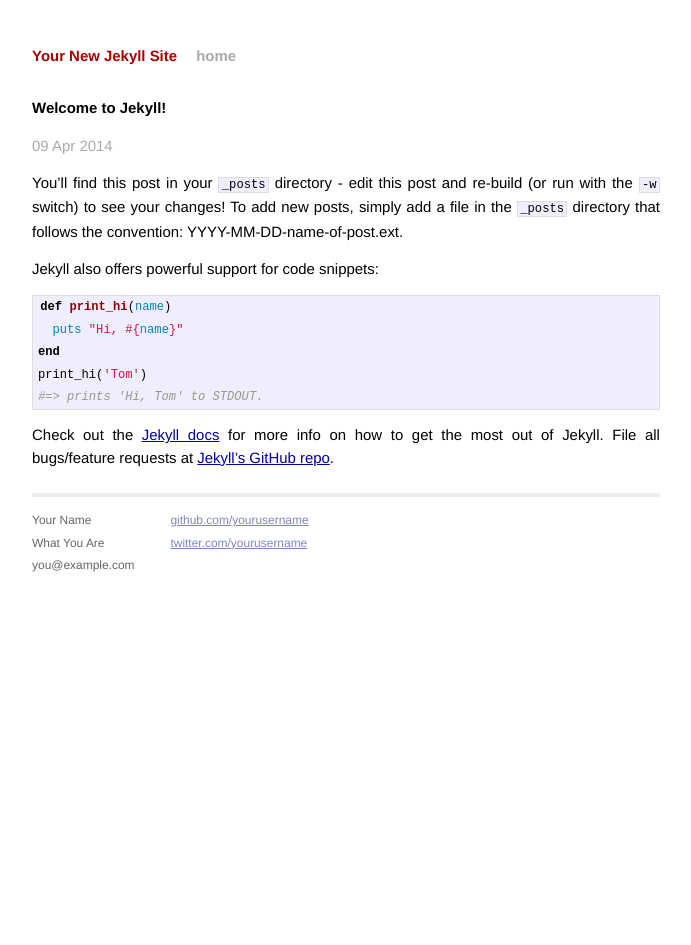
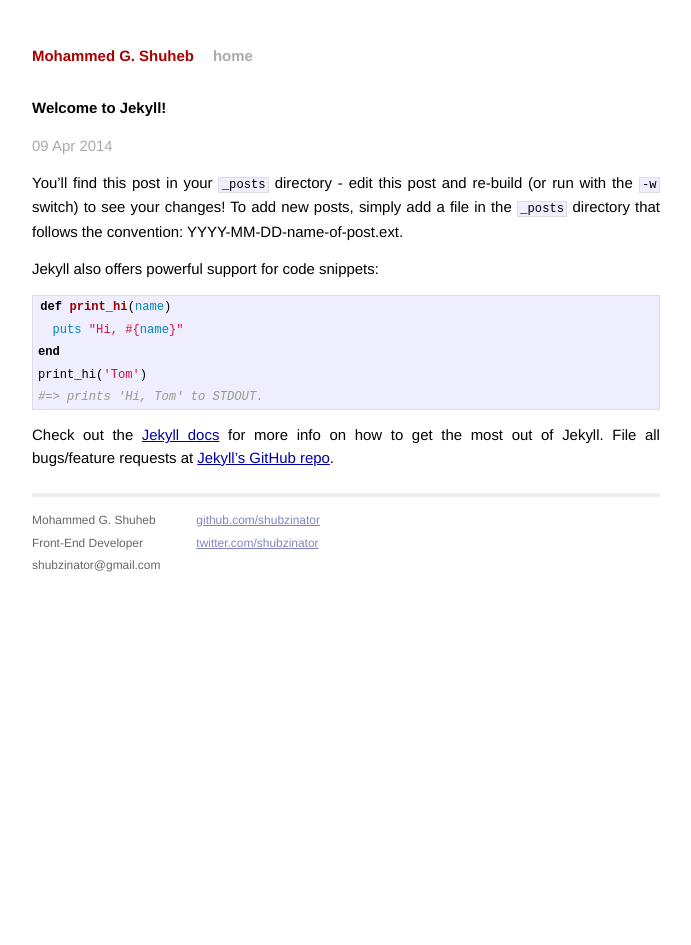
Before and after one commit to shubzinator/shubzinator.github.io, a Jekyll site: the page built from _posts/2014-04-09-welcome-to-jekyll.markdown, in a window 1280 px wide. Shown: the whole page, without its empty margins (294-985 px from the left). Built offline with Jekyll 4.4.1, drawn with Linux system fonts in a browser that asks for light colours; Markdown is read by kramdown in place of the engine named in the settings.

Commit message:
Site configuration

```diff
--- a/_config.yml
+++ b/_config.yml
@@ -1,3 +1,3 @@
-name: Your New Jekyll Site
+name: Mohammed G. Shuheb
 markdown: redcarpet
 pygments: true
--- a/_layouts/default.html
+++ b/_layouts/default.html
@@ -26,15 +26,15 @@
           <div class="footer">
             <div class="contact">
               <p>
-                Your Name<br />
-                What You Are<br />
-                you@example.com
+                Mohammed G. Shuheb<br />
+                Front-End Developer<br />
+                shubzinator@gmail.com
               </p>
             </div>
             <div class="contact">
               <p>
-                <a href="https://github.com/yourusername">github.com/yourusername</a><br />
-                <a href="https://twitter.com/yourusername">twitter.com/yourusername</a><br />
+                <a href="https://github.com/yourusername">github.com/shubzinator</a><br />
+                <a href="https://twitter.com/yourusername">twitter.com/shubzinator</a><br />
               </p>
             </div>
           </div>
--- a/index.html
+++ b/index.html
@@ -1,6 +1,6 @@
 ---
 layout: default
-title: Your New Jekyll Site
+title: Mohammed G. Shuheb
 ---
 
 <div id="home">
```
